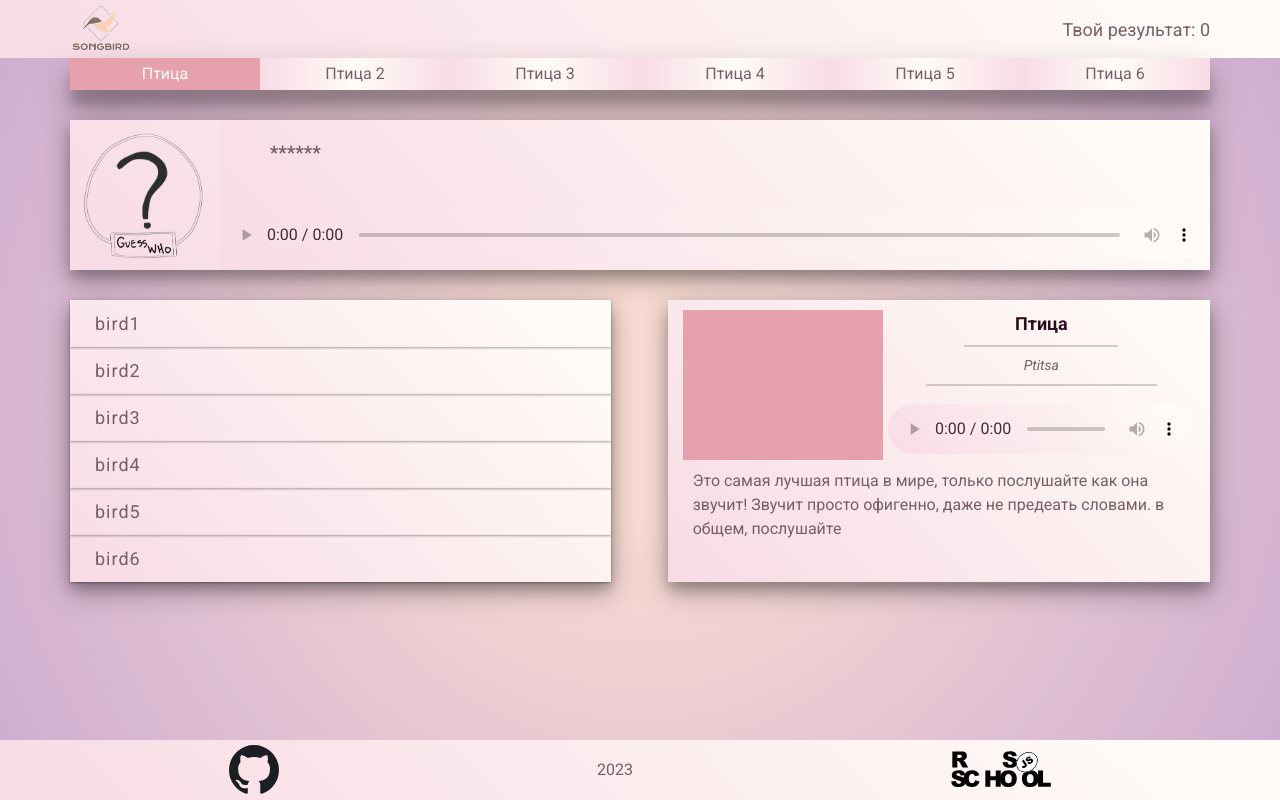
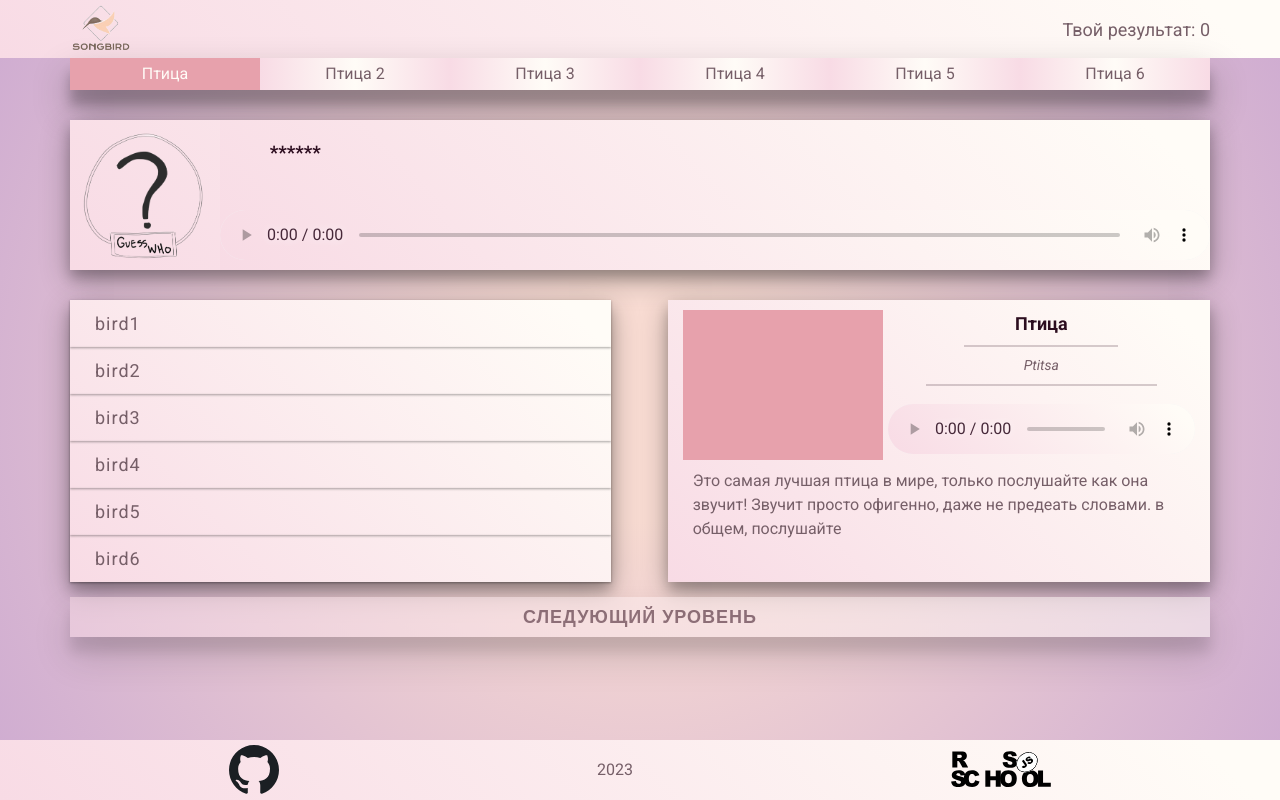
Before and after one commit to katsuro666/songbird, a website built with webpack: page src/index.html in a window 1280 px wide. Built offline with nearby package versions, Linux system fonts and the light colour scheme.

Commit message:
feat: add next lvl button

```diff
--- a/src/index.html
+++ b/src/index.html
@@ -105,6 +105,8 @@
             </div>
           </div>
         </div>
+
+        <button class="next-lvl-btn --disabled">Следующий уровень</button>
       </div>
     </main>
 
--- /dev/null
+++ b/src/styles/components/_next-lvl-btn.scss
@@ -0,0 +1,31 @@
+.next-lvl-btn {
+  height: 40px;
+  margin: 15px 0;
+  border: none;
+  background-color: $highlight-light;
+  box-shadow: 0 19px 38px rgb(0 0 0 / 30%), 0 15px 12px rgb(0 0 0 / 22%);
+  font-size: 18px;
+  text-transform: uppercase;
+  font-weight: 700;
+  letter-spacing: 1px;
+  color: $picked-text-color;
+  transition: all 0.3s ease-in-out;
+
+  &:hover {
+    background-color: $background-dark;
+    cursor: pointer;
+    letter-spacing: 1.5px;
+
+  }
+}
+
+.--disabled {
+  @include cards-gradient;
+  opacity: 0.5;
+  cursor: auto;
+
+  &:hover {
+    letter-spacing: 1px;
+    cursor: default;
+  }
+}
--- a/src/styles/components/_question.scss
+++ b/src/styles/components/_question.scss
@@ -22,5 +22,6 @@
 }
 
 .question__name {
-  margin-left: 5%;;
+  margin-left: 5%;
+  color: $picked-text-color;
 }
--- a/src/styles/main.scss
+++ b/src/styles/main.scss
@@ -25,4 +25,5 @@
   'components/audio-player',
   'components/answer',
   'components/options',
-  'components/description';
+  'components/description',
+  'components/next-lvl-btn';
```
Also changed, not shown: src/styles/main.css, 1 other file.
